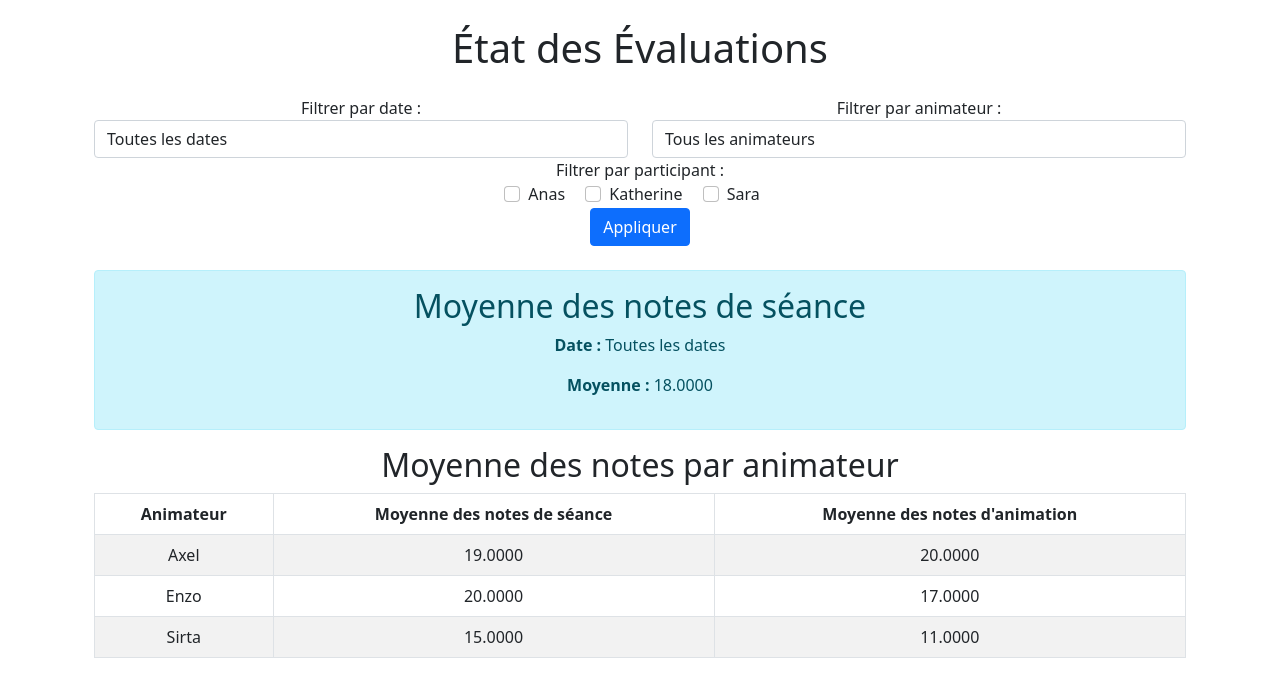
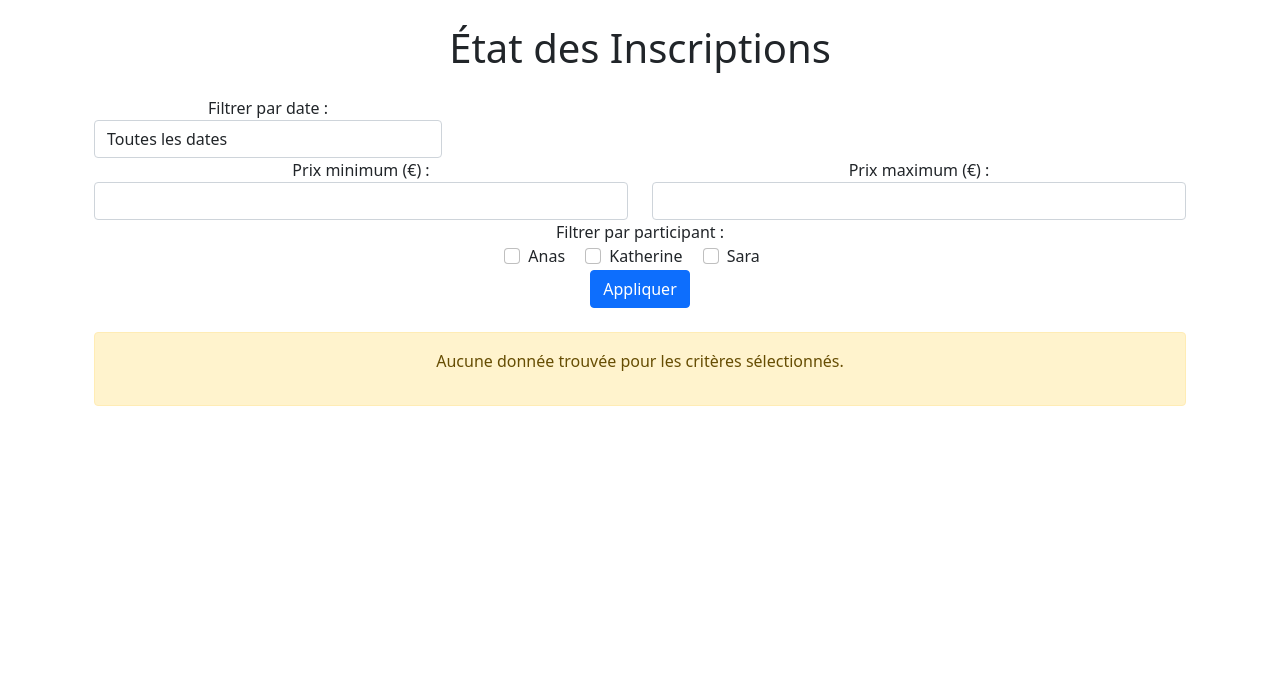
Before and after one commit to Lucas-Requena/ecosphere, a Flask app: page /evaluation/etat in a window 1280 px wide. Shown: the part 56-753 px from the top of the page. Run offline with Flask 3, Linux system fonts and the light colour scheme; data comes from the database, SQL or seed files in the repository; some libraries are stand-ins or nearby versions.

Commit message:
fin du add

```diff
--- a/ecosphere/templates/Evaluation/etat_evaluation.html
+++ b/ecosphere/templates/Evaluation/etat_evaluation.html
@@ -1,16 +1,17 @@
+<!-- Contenu pour etat_inscription.html -->
 {% extends 'layout.html' %}
 
 {% block title %}
-    <title>État des Évaluations</title>
+    <title>État des Inscriptions</title>
 {% endblock %}
 
 {% block body %}
     <div class="container mt-4">
-        <h1 class="mb-4 text-center">État des Évaluations</h1>
+        <h1 class="mb-4 text-center">État des Inscriptions</h1>
 
-        <form method="GET" action="/evaluation/etat" class="mb-4">
+        <form method="GET" action="/inscription/etat" class="mb-4">
             <div class="row">
-                <div class="col-md-6">
+                <div class="col-md-4">
                     <div class="form-group">
                         <label for="date">Filtrer par date :</label>
                         <select id="date" name="date" class="form-control">
@@ -24,18 +25,19 @@
                         </select>
                     </div>
                 </div>
+            </div>
+
+            <div class="row">
                 <div class="col-md-6">
                     <div class="form-group">
-                        <label for="animateur">Filtrer par animateur :</label>
-                        <select id="animateur" name="animateur" class="form-control">
-                            <option value="">Tous les animateurs</option>
-                            {% for animateur in animateurs %}
-                                <option value="{{ animateur['N_Animateur'] }}"
-                                        {% if request.args.get('animateur') == animateur['N_Animateur']|string %}selected{% endif %}>
-                                    {{ animateur['Nom_Animateur'] }}
-                                </option>
-                            {% endfor %}
-                        </select>
+                        <label for="prix_min">Prix minimum (€) :</label>
+                        <input type="number" id="prix_min" name="prix_min" class="form-control" value="{{ prix_min_filtre or '' }}">
+                    </div>
+                </div>
+                <div class="col-md-6">
+                    <div class="form-group">
+                        <label for="prix_max">Prix maximum (€) :</label>
+                        <input type="number" id="prix_max" name="prix_max" class="form-control" value="{{ prix_max_filtre or '' }}">
                     </div>
                 </div>
             </div>
@@ -46,7 +48,7 @@
                 {% for participant in participants %}
                     <div class="form-check form-check-inline">
                         <input class="form-check-input" type="checkbox" name="participant" value="{{ participant['idParticipant'] }}"
-                            {% if participant['idParticipant'] in request.args.getlist('participant') %}checked{% endif %}>
+                            {% if participant['idParticipant'] in selected_participants %}checked{% endif %}>
                         <label class="form-check-label">{{ participant['Nom_Participant'] }}</label>
                     </div>
                 {% endfor %}
@@ -56,11 +58,13 @@
         </form>
 
         <div class="results">
-            {% if moyenne_note_seance %}
+            {% if stats_globales %}
                 <div class="alert alert-info">
-                    <h2>Moyenne des notes de séance</h2>
+                    <h2>Statistiques Globales des Inscriptions</h2>
                     <p><strong>Date :</strong> {{ selected_date or 'Toutes les dates' }}</p>
-                    <p><strong>Moyenne :</strong> {{ moyenne_note_seance }}</p>
+                    <p><strong>Nombre total d'inscriptions :</strong> {{ stats_globales['nombre'] }}</p>
+                    <p><strong>Total des inscriptions (€) :</strong> {{ stats_globales['total'] }}</p>
+                    <p><strong>Prix moyen des inscriptions (€) :</strong> {{ stats_globales['moyenne'] }}</p>
                 </div>
             {% else %}
                 <div class="alert alert-warning">
@@ -68,44 +72,24 @@
                 </div>
             {% endif %}
 
-            {% if moyenne_note_animateur %}
-                <h2>Moyenne des notes par animateur</h2>
-                <table class="table table-striped table-bordered">
-                    <thead class="thead-dark">
-                        <tr>
-                            <th>Animateur</th>
-                            <th>Moyenne des notes de séance</th>
-                            <th>Moyenne des notes d'animation</th>
-                        </tr>
-                    </thead>
-                    <tbody>
-                        {% for animateur, moyennes in moyenne_note_animateur.items() %}
-                            <tr>
-                                <td>{{ animateur }}</td>
-                                <td>{{ moyennes['Note_Seance'] }}</td>
-                                <td>{{ moyennes['Note_Animation'] }}</td>
-                            </tr>
-                        {% endfor %}
-                    </tbody>
-                </table>
-            {% endif %}
-
-            {% if moyenne_note_participant %}
-                <h2>Moyenne des notes par participant</h2>
+            {% if stats_participant %}
+                <h2>Statistiques par Participant</h2>
                 <table class="table table-striped table-bordered">
                     <thead class="thead-dark">
                         <tr>
                             <th>Participant</th>
-                            <th>Moyenne des notes de séance</th>
-                            <th>Moyenne des notes d'animation</th>
+                            <th>Nombre d'Inscriptions</th>
+                            <th>Total des Inscriptions (€)</th>
+                            <th>Prix Moyen (€)</th>
                         </tr>
                     </thead>
                     <tbody>
-                        {% for participant, moyennes in moyenne_note_participant.items() %}
+                        {% for participant, stats in stats_participant.items() %}
                             <tr>
                                 <td>{{ participant }}</td>
-                                <td>{{ moyennes['Note_Seance'] }}</td>
-                                <td>{{ moyennes['Note_Animation'] }}</td>
+                                <td>{{ stats['nombre'] }}</td>
+                                <td>{{ stats['total'] }}</td>
+                                <td>{{ stats['moyenne'] }}</td>
                             </tr>
                         {% endfor %}
                     </tbody>
```
